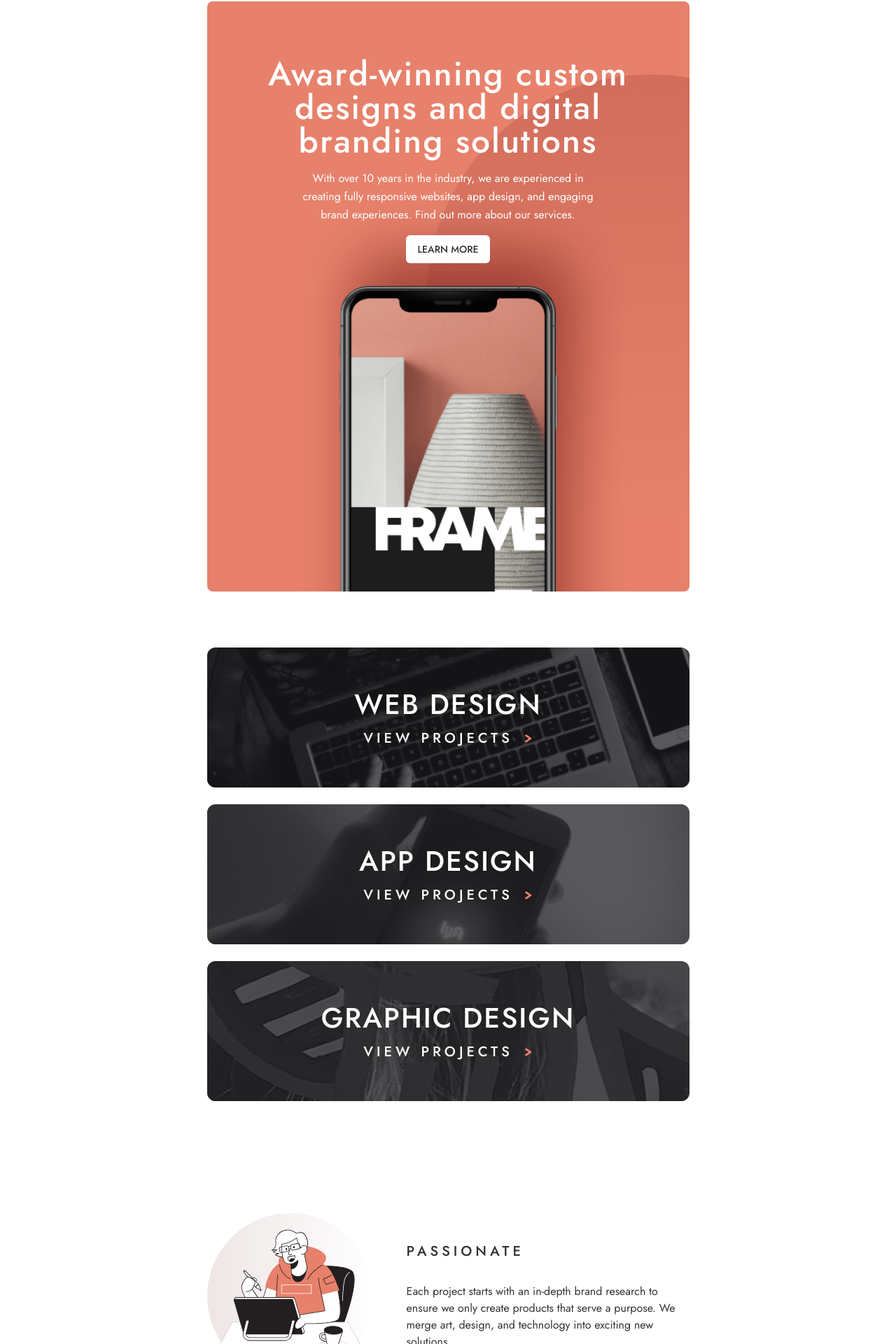
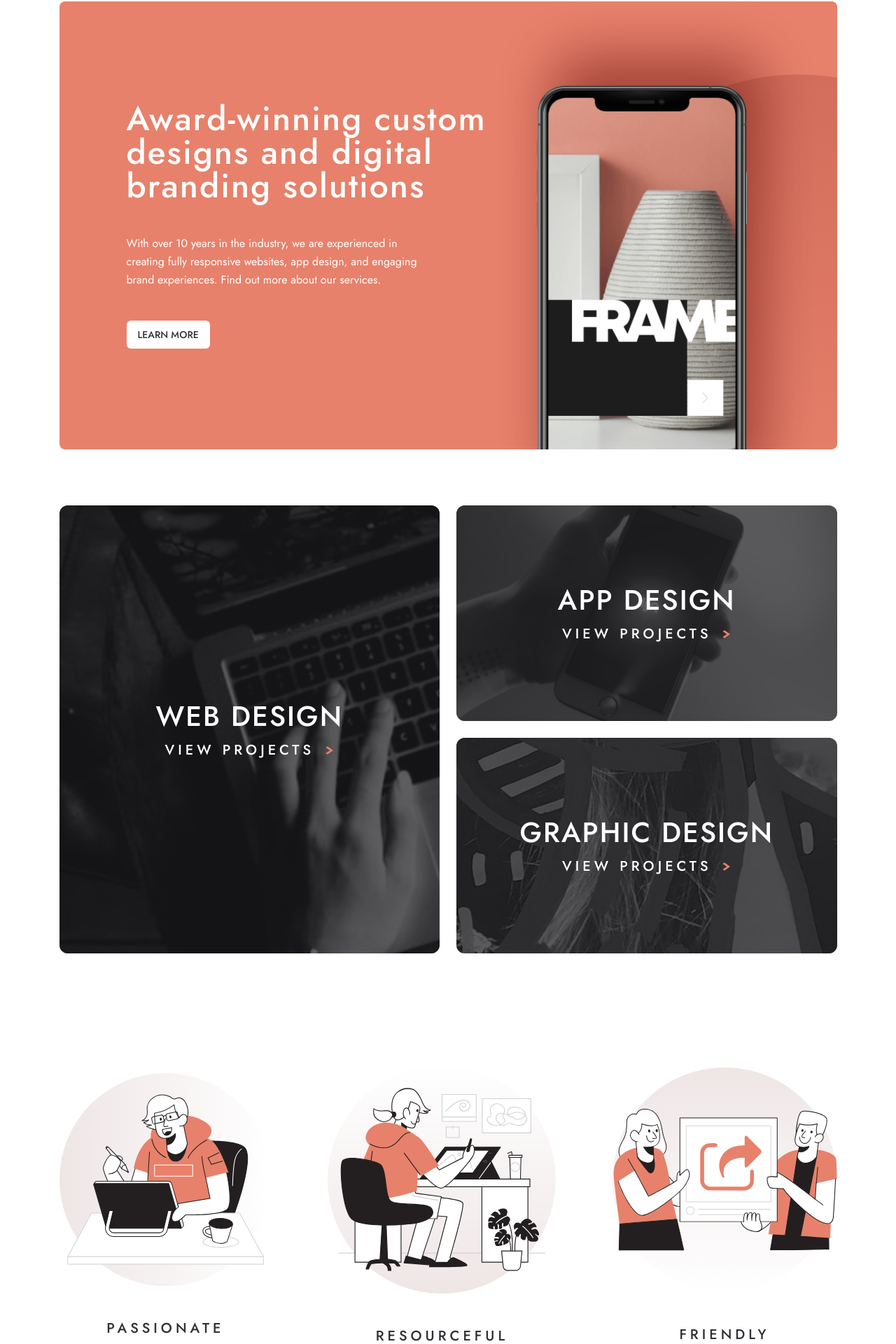
Before and after one commit to ronnieima/designo, a Next.js app: page / in a window 1280 px wide. Shown: the part 94-2014 px from the top of the page at 70% size. Built offline with nearby package versions, Linux system fonts and the light colour scheme.

Commit message:
work on desktop layout

```diff
--- a/src/components/HeroSection.tsx
+++ b/src/components/HeroSection.tsx
@@ -4,8 +4,8 @@ import Image from "next/image";
 
 export default function HeroSection() {
   return (
-    <section className="relative -z-30 mx-auto h-[843px] max-w-[689px] overflow-clip bg-peach sm:rounded-lg">
-      <MaxWidthContainer className="max-w-[573px] gap-4 pt-20 text-center text-white">
+    <section className="relative -z-30 mx-auto h-[843px] max-w-[689px] xl:max-w-[1111px] xl:h-[640px] overflow-clip bg-peach sm:rounded-lg xl:px-24">
+      <MaxWidthContainer className="max-w-[573px] xl:max-w-[540px] gap-4 pt-20 text-center text-white justify-start xl:text-left xl:flex xl:flex-col xl:items-start xl:justify-between xl:mx-0 h-full xl:py-36">
         <h1>Award-winning custom designs and digital branding solutions</h1>
         <p className="max-w-[445px]">
           With over 10 years in the industry, we are experienced in creating
@@ -18,7 +18,7 @@ export default function HeroSection() {
         src={"/assets/home/desktop/image-hero-phone.png"}
         width={0}
         height={0}
-        className="absolute  -z-10 h-auto w-full scale-[1.75] -bottom-36 sm:-bottom-96 sm:scale-100"
+        className="absolute  -z-10 h-auto w-full scale-[1.75] -bottom-96 sm:-bottom-96 sm:scale-100 xl:-right-1/4 xl:-bottom-[600px] xl:scale-[0.6]"
         sizes="100vw"
         alt="smartphone"
       />
--- a/src/components/MaxWidthContainer.tsx
+++ b/src/components/MaxWidthContainer.tsx
@@ -10,7 +10,7 @@ export default function MaxWidthContainer({ children, className }: Props) {
   return (
     <div
       className={cn(
-        "mx-auto flex max-w-[689px] flex-col items-center justify-center px-6 sm:px-0 ",
+        "mx-auto flex max-w-[689px] xl:max-w-[1111px] flex-col items-center justify-center px-6 sm:px-0 ",
         className,
       )}
     >
--- a/src/components/ProjectSection.tsx
+++ b/src/components/ProjectSection.tsx
@@ -6,13 +6,14 @@ import { projects } from "@/lib/content";
 export default function ProjectSection() {
   return (
     <section className="py-20">
-      <MaxWidthContainer className="gap-6">
+      <MaxWidthContainer className="gap-6 xl:grid xl:grid-rows-2 xl:grid-cols-2">
         {projects.map((project) => (
           <Project
             key={project.label}
             label={project.label}
             href={project.href}
             backgroundUrl={project.backgroundUrl}
+            className={project.className}
           />
         ))}
       </MaxWidthContainer>
--- a/src/components/QualitiesSection.tsx
+++ b/src/components/QualitiesSection.tsx
@@ -6,7 +6,7 @@ import Quality from "./ui/Quality";
 export default function QualitiesSection() {
   return (
     <section className="pt-20">
-      <MaxWidthContainer className="gap-20 text-darkGray">
+      <MaxWidthContainer className="gap-20 text-darkGray xl:flex-row">
         {qualities.map((quality) => (
           <Quality
             key={quality.header}
--- a/src/components/ui/Project.tsx
+++ b/src/components/ui/Project.tsx
@@ -1,12 +1,13 @@
 import { ProjectType } from "@/lib/content";
+import { cn } from "@/lib/utils";
 import Image from "next/image";
 import Link from "next/link";
 import React from "react";
 
-export default function Project({ label, href, backgroundUrl }: ProjectType) {
+export default function Project({ label, href, backgroundUrl, className }: ProjectType) {
   return (
     <div
-      className="h-[250px] sm:h-[200px] w-full rounded-xl bg-cover text-white "
+      className={cn("h-[250px] sm:min-h-[200px] xl:min-h-[308px] sm:h-full w-full rounded-xl bg-cover text-white ",className)}
       style={{ backgroundImage: `url('${backgroundUrl}')` }}
     >
       <div className="flex h-full w-full flex-col items-center justify-center gap-3 rounded-xl bg-black/70">
--- a/src/components/ui/Quality.tsx
+++ b/src/components/ui/Quality.tsx
@@ -20,6 +20,7 @@ export default function Quality({
       className={cn(
         " flex flex-col items-center justify-center gap-12 text-center",
         "sm:flex-row",
+        "xl:flex-col"
       )}
     >
       <div className="relative size-[202px] h-full w-full">
@@ -39,7 +40,7 @@ export default function Quality({
         ></div>
       </div>
 
-      <header className="space-y-8 sm:text-left">
+      <header className="space-y-8 sm:text-left xl:text-center">
         <h3 className="text-[20px]">{header}</h3>
         <figcaption>{description}</figcaption>
       </header>
--- a/src/lib/content.ts
+++ b/src/lib/content.ts
@@ -3,6 +3,7 @@ export const projects = [
     label: "Web Design",
     href: "/web-design",
     backgroundUrl: "/assets/home/desktop/image-web-design-small.jpg",
+    className: "row-span-full"
   },
   {
     label: "App Design",
```
